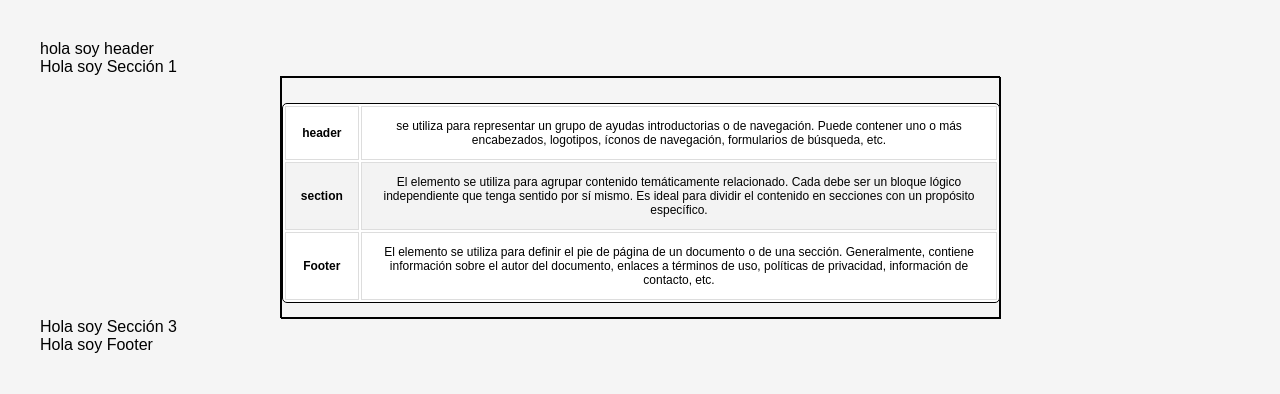
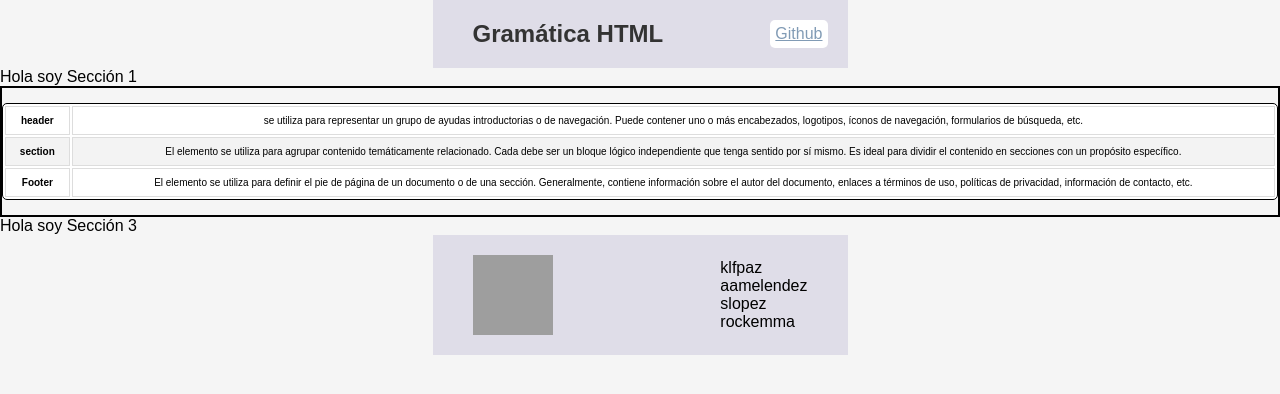
Before and after one commit to Kristhellfp/etiquetas.html, a plain HTML site: page index.html in a window 1280 px wide. Drawn offline with Linux system fonts and the light colour scheme; grey boxes are pictures that could not be loaded.

Commit message:
Header y footer

```diff
--- a/footer/footer.css
+++ b/footer/footer.css
@@ -0,0 +1,24 @@
+
+footer {
+    width: 375px;
+    background-color: #dfdde8;
+    color: white;
+    display: flex;
+    justify-content: space-between;
+    align-items: center;
+    margin: auto;
+    padding: 10px 20px;
+}
+footer img {
+    width: 5rem;
+    height: 5rem;
+}
+footer a {
+    color: rgb(0, 0, 0);
+    text-decoration: none;
+    margin-left: 15px;
+    font-size: 1em;
+}
+footer a:hover {
+    text-decoration: underline;
+}
--- a/footer/footer.js
+++ b/footer/footer.js
@@ -1,3 +1,3 @@
 let footer_DOM = document.querySelector(".footer");
 
-footer_DOM.innerHTML ="Hola soy Footer";
+footer_DOM.innerHTML =' <footer><img src="https://static.wixstatic.com/media/d1b317_4fe70cb66f9447c3991ad4cb8d7294d3~mv2.png/v1/fit/w_2500,h_1330,al_c/d1b317_4fe70cb66f9447c3991ad4cb8d7294d3~mv2.png" alt="Logo"><div><a href="https://github.com/Kristhellfp" a>klfpaz</a> <br><a href="https://github.com/Aandreeemele" a>aamelendez</a> <br><a href="https://github.com/SantiagoEmilio" a>slopez</a> <br><a href="https://github.com/Rockemma" a>rockemma</a></div></footer>';
--- a/header/header.css
+++ b/header/header.css
@@ -0,0 +1,29 @@
+body {
+    margin: auto;
+    font-family:Georgia, 'Times New Roman', Times, serif;
+}
+header {
+    width: 375px;
+    background-color: #dfdde8;
+    color: rgb(7, 0, 0);
+    display: flex;
+    justify-content: space-between;
+    align-items: center;
+    padding: 10px 20px;
+    margin: auto;
+}
+h1 {
+    font-size: 1.5em;
+    margin: 0;
+}
+
+.btn-github {
+    background-color: #fff;
+            color: #819bb5;
+            border: none;
+            padding: 5px 5px;
+            font-size: 1em;
+            cursor: pointer;
+            border-radius: 5px;
+
+}
--- a/header/header.js
+++ b/header/header.js
@@ -1,3 +1,2 @@
 let header_DOM = document.querySelector(".header");
-
-header_DOM.innerHTML = ' hola soy header';
+header_DOM.innerHTML = ' <header> <h1>Gramática HTML</h1></header> <a href="" class="btn-github">Github</a>';
--- a/seccion2/seccion2.css
+++ b/seccion2/seccion2.css
@@ -1,12 +1,6 @@
-.seccion2{
-    width: 44.9rem;
-    height: 15rem;
-    border: 1px solid black;
-    margin: auto;
-}
 body {
     font-family: Arial, sans-serif;
-    margin: 40px;
+    margin: auto; /* Reduce the margin for smaller screens */
     background-color: #f5f5f5;
 }
 
@@ -15,14 +9,23 @@ h1 {
     color: #333;
 }
 
+.seccion2 {
+    width: 100%; /* Ajuste a 100% del ancho del contenedor */
+    height: auto; /* Permite que la altura se ajuste automáticamente */
+    border: 1px solid black;
+    margin: auto;
+    box-sizing: border-box; /* Incluye el padding y borde en el ancho y alto */
+}
+
 .table2 {
-    width: 44.9rem;
+    width: 100%; /* Ajuste a 100% del ancho del contenedor */
     border: 1px solid black;
-    margin: 25px 0;
-    font-size: 12px;
+    margin: 15px 0; /* Reduce el margen para móviles */
+    font-size: 10px; /* Reduce el tamaño de fuente para móviles */
     text-align: center;
     background-color: #fff;
     border-radius: 5px;
+    box-sizing: border-box; /* Incluye el padding y borde en el ancho */
 }
 
 .table2 thead tr {
@@ -32,7 +35,7 @@ h1 {
 
 .table2 th,
 .table2 td {
-    padding: 12px 15px;
+    padding: 8px 10px; /* Reduce el padding para móviles */
     border: 1px solid #ddd;
 }
 
@@ -47,3 +50,24 @@ h1 {
 .table2 tbody tr:hover {
     background-color: #f1f1f1;
 }
+
+/* Media query para pantallas de 375px de ancho o menos */
+@media screen and (max-width: 375px) {
+    body {
+        margin: 10px; /* Ajusta el margen */
+    }
+
+    .seccion2, .table2 {
+        width: 100%; /* Asegura que el ancho sea del 100% */
+        margin: 10px 0; /* Ajusta el margen vertical */
+    }
+
+    .table2 {
+        font-size: 8px; /* Reduce el tamaño de fuente para mejor legibilidad */
+    }
+
+    .table2 th,
+    .table2 td {
+        padding: 6px 8px; /* Reduce el padding para mantener el contenido visible */
+    }
+}
```
